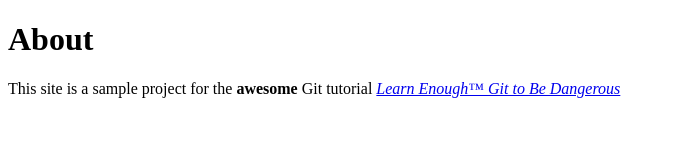
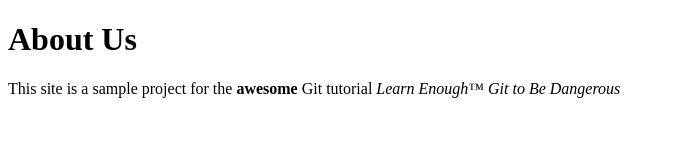
Before and after one commit to hyugacosmetic/website, a plain HTML site: page about.html in a window 1280 px wide. Shown: the whole page, without its empty margins (0-675 px from the left). Drawn offline with Linux system fonts and the light colour scheme.

Commit message:
Change page heading

```diff
--- a/about.html
+++ b/about.html
@@ -5,9 +5,9 @@
     <title>About Us</title>
   </head>
   <body>
-    <h1>About</h1>
+    <h1>About Us</h1>
     <p>This site is a sample project for the <strong>awesome</strong>
-      Git tutorial <a href="https://www.learnenough.com/git-tutorial"><em>Learn Enough™ Git to Be Dangerous</em></p></a>
-
+      Git tutorial
+    <em>Learn Enough™ Git to Be Dangerous</em></p>
   </body>
 </html>
```
